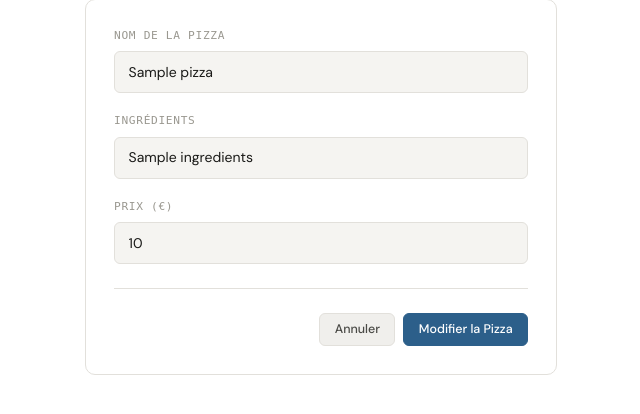
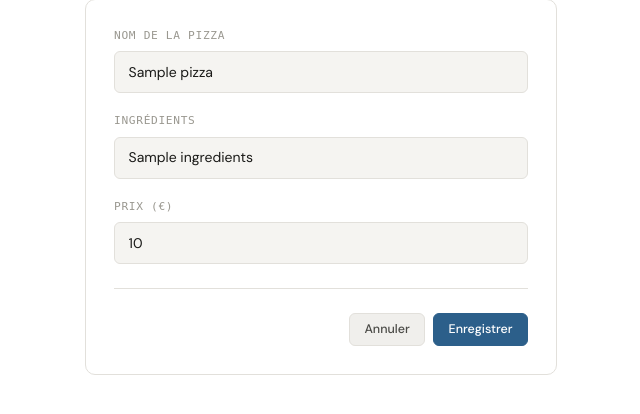
Before and after one commit to agautier773-crypto/PizzaYolo, a PHP site: template views/pizza/form.php in a window 1280 px wide. Shown: the part 158-572 px from the top of the page, without its empty margins (319-959 px from the left). Run offline with PHP 8.4, Linux system fonts and the light colour scheme; the template is opened without the code that fills it: most values are stand-ins (such as "Sample title", 1, 10 or a date in 2020); data that the repository does not hold is empty.

Commit message:
Fix probleme update pizza

```diff
--- a/public/index.php
+++ b/public/index.php
@@ -30,7 +30,7 @@ $router
     ->post("/pizza/create", \App\Controllers\PizzaController::class."::store")
     ->get("/pizza/delete/{id}", App\Controllers\PizzaController::class."::delete")
     ->get("/pizza/update/{id}", App\Controllers\PizzaController::class."::edit")
-    ->post("/pizza/update/{id}", App\Controllers\PizzaController::class."::update")
+    ->post("/pizza/update/{id}", App\Controllers\PizzaController::class."::updatePizza")
 
 
     ->get("/login", App\Controllers\AuthController::class . "::login")
--- a/src/Models/Pizza.php
+++ b/src/Models/Pizza.php
@@ -9,7 +9,7 @@ class Pizza extends Model{
 
     public static string $primaryKey = "id_pizza";
 
-    public ?int $id_pizza = null;
+    public ?int $id_pizza;
 
     public string $nom = "";
 
--- a/views/pizza/form.php
+++ b/views/pizza/form.php
@@ -72,14 +72,12 @@
     .btn-submit:hover { background: #245078; }
 </style>
 <?php
-if(isset($pizza->id)){
+if(isset($pizza->id_pizza)){
     $action = "update";
-    $actionUri = "/pizza/update/".$pizza->id;
-    $titre = "Modifier la Pizza";
+    $actionUri = "/pizza/update/".$pizza->id_pizza;
 }else{
     $action = "create";
     $actionUri = "/pizza/create";
-    $titre = "Créer la Pizza";
 }
 ?>
 
@@ -89,7 +87,7 @@ if(isset($pizza->id)){
     </div>
 
     <div class="card">
-        <form action="<?= $actionUri?>" method="POST">
+        <form action="<?=$actionUri?>" method="POST">
             <div class="field">
                 <label for="nom">Nom de la pizza</label>
                 <input type="text" id="nom" name="nom" placeholder="ex. Margherita" value="<?= $pizza->nom ?>">
@@ -105,7 +103,7 @@ if(isset($pizza->id)){
             <div class="divider"></div>
             <div class="footer">
                 <a href="/" class="btn btn-cancel">Annuler</a>
-                <button type="submit" class="btn btn-submit"><?= $titre?></button>
+                <button type="submit" class="btn btn-submit">Enregistrer</button>
             </div>
         </form>
     </div>
```
Also changed, not shown: src/Controllers/CommandeController.php (+5 -5 lines), src/Controllers/PizzaController.php (+4 -3 lines), src/Core/Model.php (+6 -6 lines).
